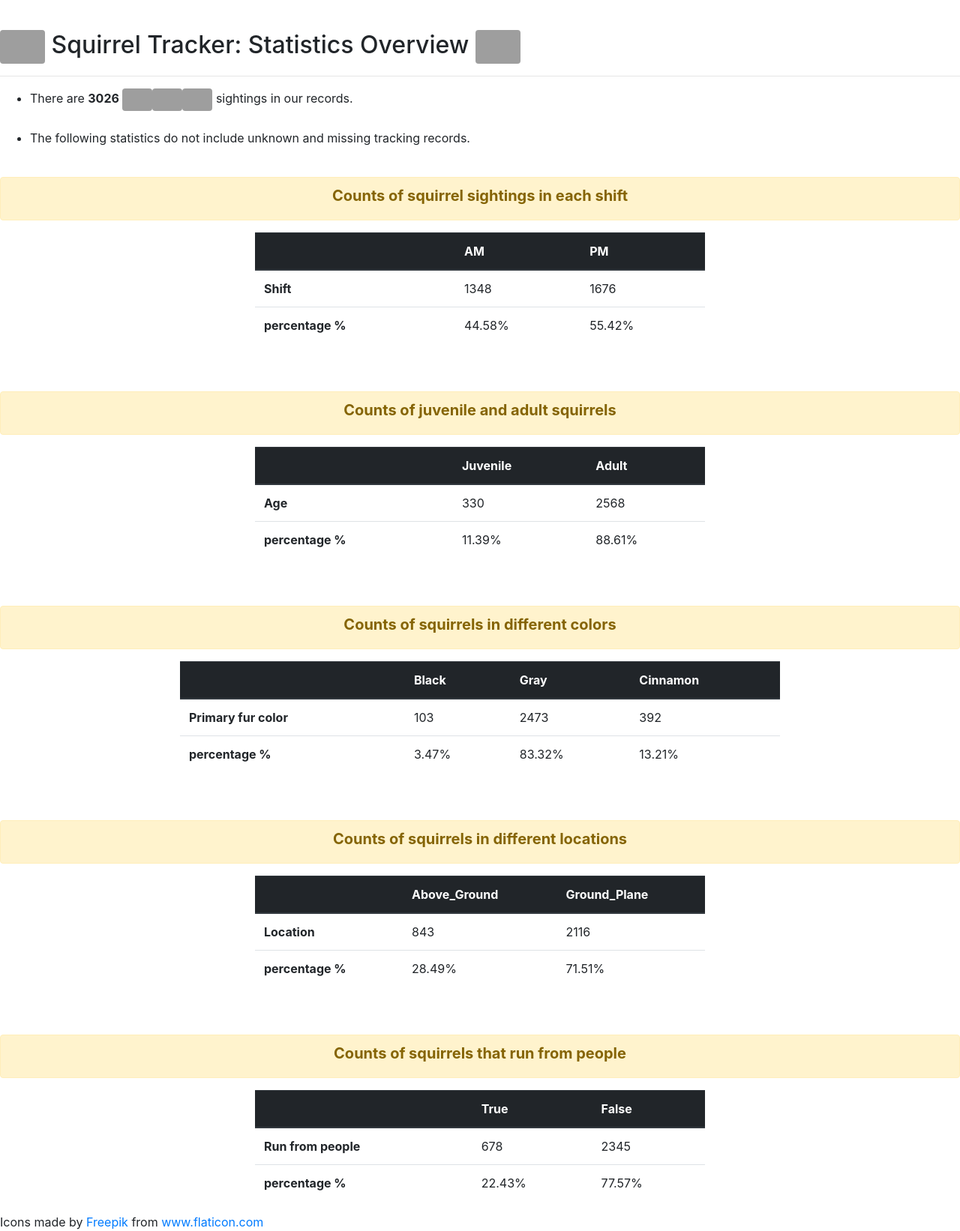
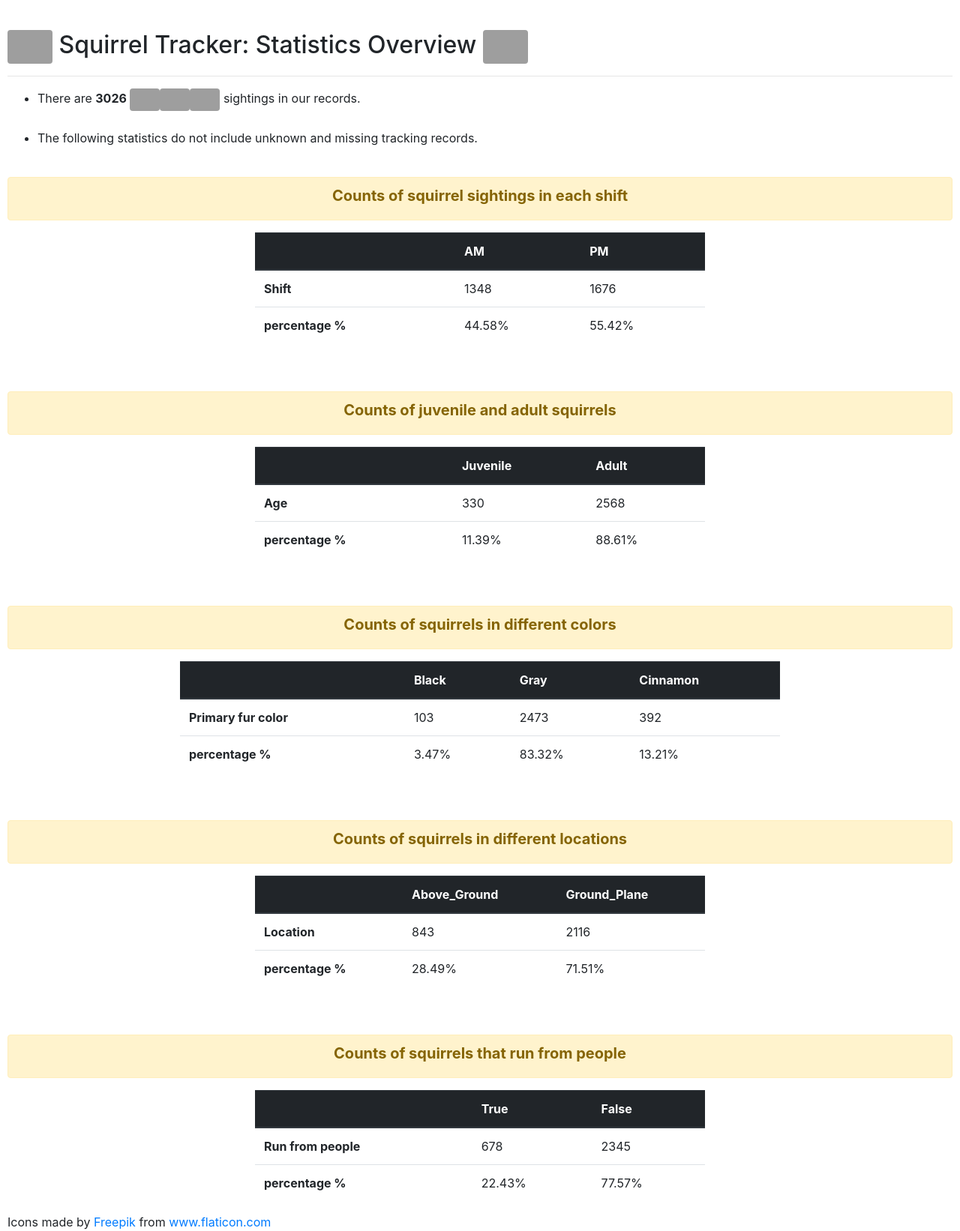
Before and after one commit to Ellin-Fan/SquirrelTracker_group18, a Django app: page /sightings/stats/ in a window 1280 px wide. Shown: the whole page at 75% size. Run offline with Django 3.2, Linux system fonts and the light colour scheme; data comes from the database, SQL or seed files in the repository; some libraries are stand-ins or nearby versions; grey boxes are pictures that could not be loaded.

Commit message:
Updated styling stats page.

```diff
--- a/sightings/templates/sightings/stats.html
+++ b/sightings/templates/sightings/stats.html
@@ -5,6 +5,12 @@
                 <link rel="stylesheet" href="https://maxcdn.bootstrapcdn.com/bootstrap/4.0.0/css/bootstrap.min.css" integrity="sha384-Gn5384xqQ1aoWXA+058RXPxPg6fy4IWvTNh0E263XmFcJlSAwiGgFAW/dAiS6JXm" crossorigin="anonymous">
         </head>
         <body>
+<style>
+      body {
+        padding-left: 10px; padding-right: 10px;
+      }
+</style>
+
 		<p>
 		<br>
 		<h2>  <img src="https://image.flaticon.com/icons/svg/2077/2077173.svg" style="width:60px" class="rounded" alt="..." >       Squirrel Tracker: Statistics Overview       <img src="https://image.flaticon.com/icons/svg/2077/2077173.svg" style="width:60px" class="rounded" alt="..." ></h2>
```
